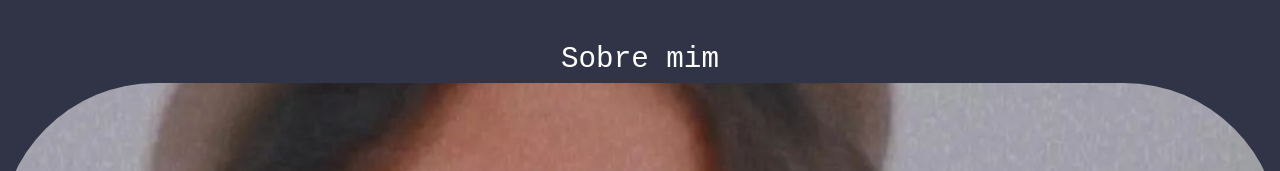
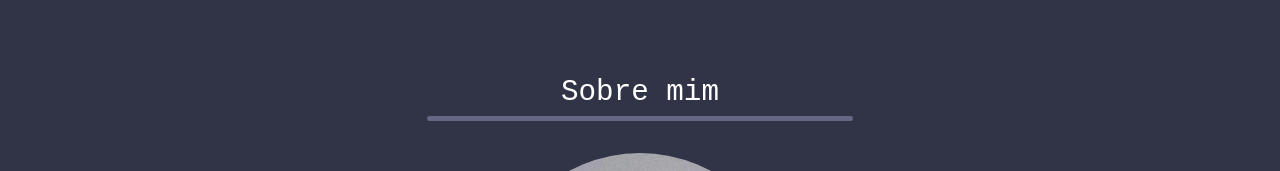
Before and after one commit to JulianoTimmHub/portfolio, a Next.js app: page / in a window 1280 px wide. Shown: the part 2110-2281 px from the top of the page. Built offline with nearby package versions, Linux system fonts and the light colour scheme.

Commit message:
new changes

```diff
--- a/src/components/aboutMe.tsx
+++ b/src/components/aboutMe.tsx
@@ -3,7 +3,7 @@ import Image from "next/image"
 export const AboutMe = () => {
     return (
         <div className="w-full flex items-center justify-center flex-col">
-            <Image className="w-full h-96 w-[310px] rounded-full object-cover" width={500} height={100} src="/profile.png" alt="Foto de perfil" />
+            <Image className="w-[300px] h-[300px] rounded-full object-cover" width={500} height={100} src="/profile.png" alt="Foto de perfil" />
             <h3 className="text-center max-w-[50%]">Lorem ipsum dolor sit amet, consectetur adipisicing elit. Voluptatibus quia, nulla! Maiores et perferendis eaque, exercitationem praesentium nihil.</h3>
         </div>
     )
--- a/src/pages/index.tsx
+++ b/src/pages/index.tsx
@@ -115,7 +115,10 @@ export default function Home() {
       </section>
 
       <section id="sobre" className="w-full flex items-center justify-center flex-col mt-10 mb-10">
-        <h1 className="text-4xl m-2">Sobre mim</h1>
+        <div className="w-full flex items-center justify-center flex-col mt-10 mb-10">
+          <h1 className="text-4xl m-2 text-left">Sobre mim</h1>
+          <div className="w-4/12 h-1.5 rounded-full bg-[#656783]" />
+        </div>
         <AboutMe />
       </section>
 
```
